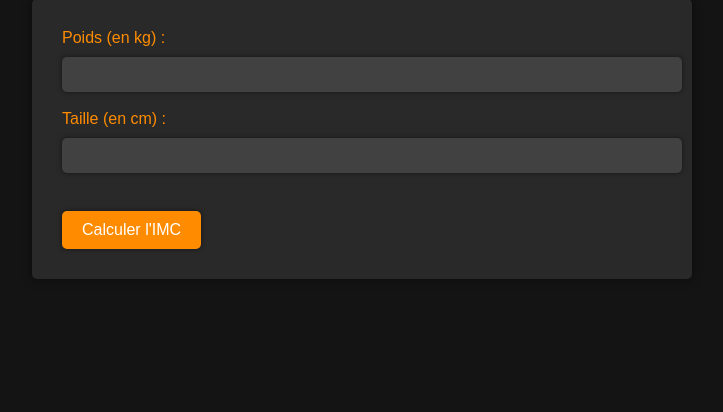
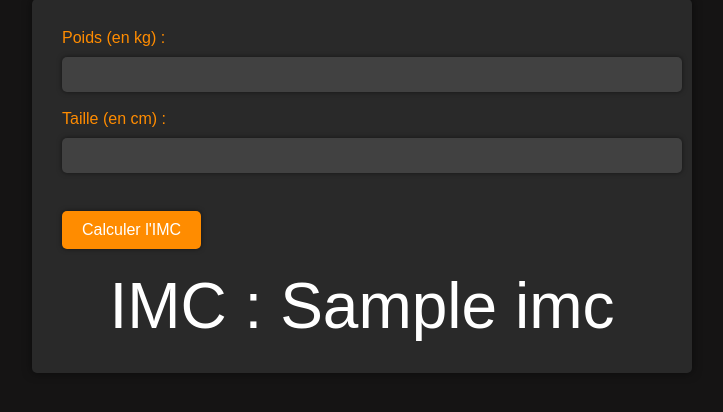
Before and after one commit to lolothi/ProjetFlask, a Flask app: template templates/imc.html in a window 1280 px wide. Shown: the part 109-521 px from the top of the page, without its empty margins (278-1001 px from the left). Run offline with Flask 2, Linux system fonts and the light colour scheme; the template is opened without the code that fills it: most values are stand-ins (such as "Sample title", 1, 10 or a date in 2020).

Commit message:
ajout de la fonction python imc

```diff
--- a/app.py
+++ b/app.py
@@ -1,4 +1,4 @@
-from flask import Flask, render_template
+from flask import Flask, render_template, request, jsonify
 
 app = Flask(__name__)
 
@@ -21,7 +21,29 @@ def login():
 def profil():
     return render_template('index.html')
 
-#IMC
-@app.route("/imc")
+@app.route("/imc", methods=['POST', 'GET'])
 def imc():
+    if request.method == 'POST':
+        poids = float(request.form['poids'])
+        taille = float(request.form['taille'])
+        imc = computeImc(poids, taille)
+        if imc:
+            if imc < 16:
+                imc_color = "rouge"
+            elif imc < 18:
+                imc_color = "jaune"
+            elif imc < 24:
+                imc_color = "vert"
+            elif imc <26:
+                imc_color="jaune"
+            else:
+                imc_color = "rouge"
+
+        #redirect vers /imc
+        return render_template('imc.html', imc=imc, imc_color=imc_color) # passe le résultat de l'IMC à votre modèle HTML
+
     return render_template('imc.html')
+
+
+def computeImc(poids, taille):
+    return round(poids / ((taille / 100) ** 2) , 2)
--- a/templates/imc.html
+++ b/templates/imc.html
@@ -10,7 +10,7 @@
     	    left: 10px;
         }
 
-		body {
+		body{
 			font-family: Arial, sans-serif;
 			margin: 0;
 			padding: 0;
@@ -56,11 +56,12 @@
 			cursor: pointer;
 			box-shadow: 0 0 5px rgba(0, 0, 0, 0.5);
 		}
-		button :hover {
+		button:hover {
 			background-color: #404040;
 		}
 
 		.result {
+			font-family: Arial, sans-serif;
 			background-color: #282828;
 			border-radius: 5px;
 			color: #fff;
@@ -69,20 +70,45 @@
 			padding: 1rem;
 			text-align: center;
 		}
+		#resultat {
+			font-size: 2em;
+			margin-top: 20px;
+			text-align: center;
+		}
+
+		#resultat.vert {
+			color: #00FF00;
+		}
+
+		#resultat.jaune {
+			color: #FFFF00;
+		}
+
+		#resultat.rouge {
+			color: #FF0000;
+		}
+
 	</style>
 </head>
 <body>
 	<h1>Calculateur d'IMC</h1>
-	<form action="calcul_imc.php" method="post">
+	<form action="/imc" method="POST">
 		<label for="poids">Poids (en kg) :</label>
 		<input type="number" id="poids" name="poids" required><br><br>
 		<label for="taille">Taille (en cm) :</label>
 		<input type="number" id="taille" name="taille" required><br><br>
-        <button type="button" onclick="computeImc()">Calculer l'IMC</button>
-	</form>
-	<br><br>
-	<div id="resultat"></div>
+		<button type="submit">Calculer l'IMC</button>
+		<div id="resultat" style="font-size: 2em;">
+			{% if imc %}
+				<div id="resultat" class="{{ imc_color }}">
+					IMC : {{ imc }}
+				</div>
+
+
+				{% endif %}
+
+			</div>
+		</form>
 	<button type="button" id="retour" onclick="window.location.href='index.html'">Retour</button>
-	<script src="script.js"></script>
 </body>
 </html>
--- a/templates/index.html
+++ b/templates/index.html
@@ -7,6 +7,6 @@
 <body>
     <h1>Hello World!</h1>
     <h2>Welcome to FlaskApp!</h2>
-    <button onclick="window.location.href='/imc'"> Calculer mon imc </button>
+    <a href='/imc'> Calculer mon imc </button>
 </body>
 </html>
```
